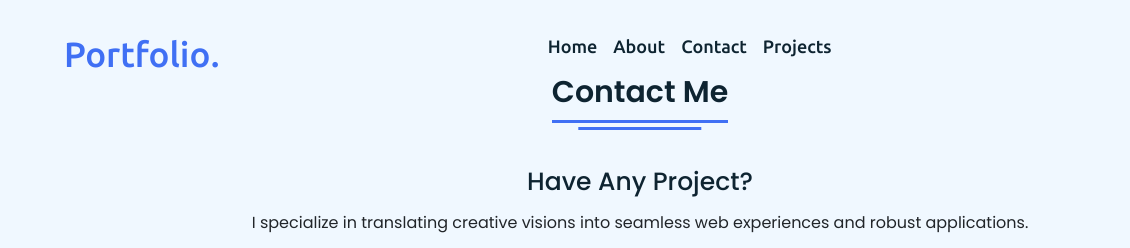
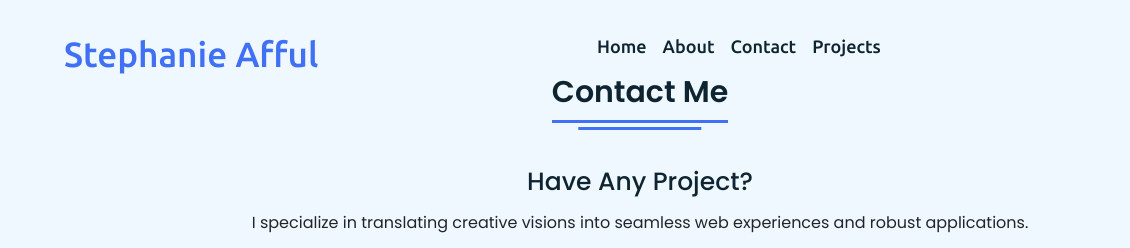
Before and after one commit to DiabaGodwin/Stephanies-Portfolio, a plain HTML site: page Contact.html in a window 1280 px wide. Shown: the top 248 px of the page, 0-1130 px from the left. Drawn offline with nearby package versions, Linux system fonts and the light colour scheme.

```diff
--- a/Contact.html
+++ b/Contact.html
@@ -11,7 +11,7 @@
 <body>
     <nav>
         <div class="navbar">
-          <div class="logo"><a href="#">Portfolio.</a></div>
+          <div class="logo"><a href="#">Stephanie Afful</a></div>
           <ul class="menu">
             <li><a href="index.html">Home</a></li>
             <li><a href="About.html">About</a></li>
```
Also changed, not shown: About.html (+1 -1 lines), Projects.html (+1 -1 lines).
